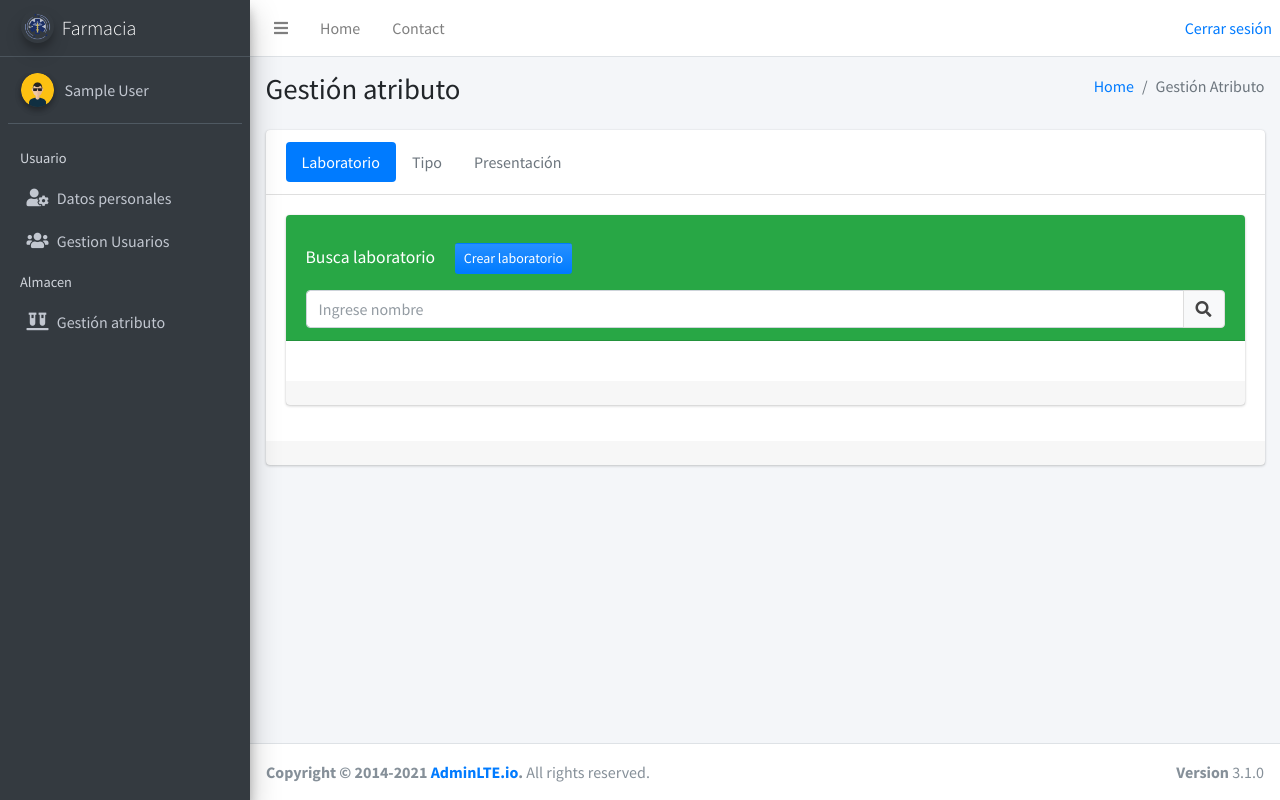
After one commit to JohanPineda20/farmacia, a PHP site: page /view/adm_atributo.php in a window 1280 px wide. The commit adds this page. Run offline with PHP 8.4, Linux system fonts and the light colour scheme; the visitor is signed in with stand-in values (Sample User, id 1); some libraries are stand-ins or nearby versions.

Commit message:
modulo atributos de producto

```diff
--- /dev/null
+++ b/view/adm_atributo.php
@@ -0,0 +1,224 @@
+<?php
+session_start();
+if($_SESSION['us_tipo']==1 || $_SESSION['us_tipo']==3 ){
+    include_once 'layouts/header.php';
+?>
+
+  <title>Farmacia | Atributos</title>
+
+<?php
+    include_once 'layouts/nav.php';
+?>
+<div class="modal fade" id="crearlaboratorio" tabindex="-1" aria-labelledby="exampleModalLabel" aria-hidden="true">
+        <div class="modal-dialog">
+            <div class="modal-content">
+                <div class="card card-success">
+                    <div class="card-header">
+                        <h3 class="card-title">Crear laboratorio</h3>
+                        <button class="close" data-dismiss="modal" aria-label="close">
+                            <span aria-hidden="true">&times;</span>
+                        </button>
+                    </div>
+                    <div class="card-body">
+                        <div class="alert alert-success text-center" id="add" style="display:none;">
+                            <span><i class="fas fa-check m-1"></i>Se agrego correctamente</span>
+                        </div>
+                        <div class="alert alert-danger text-center" id="noadd" style="display:none;">
+                            <span><i class="fas fa-times m-1"></i>El DNI ya existe</span>
+                        </div>
+                        <form id="form-crear-laboratorio">
+                            <div class="form-group">
+                                <label for="nombre-laboratorio">Nombre</label>
+                                <input id="nombre-laboratorio" type="text" class="form-control" placeholder="Ingrese Nombre" required>
+                            </div>
+                    </div>
+                    <div class="card-footer">
+                        <button type="submit" class="btn bg-gradient-primary float-right m-1">Crear</button>
+                        <button type="button" data-dismiss="modal" class="btn btn-outline-secondary float-right m-1">Cerrar</button>
+                        </form>
+                    </div>
+                </div>
+            </div>
+        </div>
+    </div>
+
+    <div class="modal fade" id="creartipo" tabindex="-1" aria-labelledby="exampleModalLabel" aria-hidden="true">
+        <div class="modal-dialog">
+            <div class="modal-content">
+                <div class="card card-success">
+                    <div class="card-header">
+                        <h3 class="card-title">Crear tipo</h3>
+                        <button class="close" data-dismiss="modal" aria-label="close">
+                            <span aria-hidden="true">&times;</span>
+                        </button>
+                    </div>
+                    <div class="card-body">
+                        <div class="alert alert-success text-center" id="add" style="display:none;">
+                            <span><i class="fas fa-check m-1"></i>Se agrego correctamente</span>
+                        </div>
+                        <div class="alert alert-danger text-center" id="noadd" style="display:none;">
+                            <span><i class="fas fa-times m-1"></i>El DNI ya existe</span>
+                        </div>
+                        <form id="form-crear-tipo">
+                            <div class="form-group">
+                                <label for="nombre-tipo">Nombre</label>
+                                <input id="nombre-tipo" type="text" class="form-control" placeholder="Ingrese Nombre" required>
+                            </div>
+                    </div>
+                    <div class="card-footer">
+                        <button type="submit" class="btn bg-gradient-primary float-right m-1">Crear</button>
+                        <button type="button" data-dismiss="modal" class="btn btn-outline-secondary float-right m-1">Cerrar</button>
+                        </form>
+                    </div>
+                </div>
+            </div>
+        </div>
+    </div>
+
+    <div class="modal fade" id="crearpresentacion" tabindex="-1" aria-labelledby="exampleModalLabel" aria-hidden="true">
+        <div class="modal-dialog">
+            <div class="modal-content">
+                <div class="card card-success">
+                    <div class="card-header">
+                        <h3 class="card-title">Crear presentación</h3>
+                        <button class="close" data-dismiss="modal" aria-label="close">
+                            <span aria-hidden="true">&times;</span>
+                        </button>
+                    </div>
+                    <div class="card-body">
+                        <div class="alert alert-success text-center" id="add" style="display:none;">
+                            <span><i class="fas fa-check m-1"></i>Se agrego correctamente</span>
+                        </div>
+                        <div class="alert alert-danger text-center" id="noadd" style="display:none;">
+                            <span><i class="fas fa-times m-1"></i>El DNI ya existe</span>
+                        </div>
+                        <form id="form-crear-presentacion">
+                            <div class="form-group">
+                                <label for="nombre-presentacion">Nombre</label>
+                                <input id="nombre-presentacion" type="text" class="form-control" placeholder="Ingrese Nombre" required>
+                            </div>
+                    </div>
+                    <div class="card-footer">
+                        <button type="submit" class="btn bg-gradient-primary float-right m-1">Crear</button>
+                        <button type="button" data-dismiss="modal" class="btn btn-outline-secondary float-right m-1">Cerrar</button>
+                        </form>
+                    </div>
+                </div>
+            </div>
+        </div>
+    </div>
+
+  <!-- Content Wrapper. Contains page content -->
+  <div class="content-wrapper">
+    <!-- Content Header (Page header) -->
+    <section class="content-header">
+      <div class="container-fluid">
+        <div class="row mb-2">
+          <div class="col-sm-6">
+            <h1>Gestión atributo</h1>
+          </div>
+          <div class="col-sm-6">
+            <ol class="breadcrumb float-sm-right">
+              <li class="breadcrumb-item"><a href="#">Home</a></li>
+              <li class="breadcrumb-item active">Gestión Atributo</li>
+            </ol>
+          </div>
+        </div>
+      </div><!-- /.container-fluid -->
+    </section>
+
+    <!-- Main content -->
+    <section class="content">
+        <div class="container-fluid">
+            <div class="row">
+                <div class="col-md-12">
+                    <div class="card">
+                        <div class="card-header">
+                            <ul class="nav nav-pills">
+                                <li class="nav-item">
+                                    <a href="#laboratorio" class="nav-link active" data-toggle="tab">Laboratorio</a>
+                                </li>
+                                <li class="nav-item">
+                                    <a href="#tipo" class="nav-link" data-toggle="tab">Tipo</a>
+                                </li>
+                                <li class="nav-item">
+                                    <a href="#presentacion" class="nav-link" data-toggle="tab">Presentación</a>
+                                </li>
+                            </ul>
+                        </div>
+                        <div class="card-body">
+                            <div class="tab-content">
+                                <div class="tab-pane active" id="laboratorio">
+                                    <div class="card card-success">
+                                        <div class="card-header">
+                                            <div class="card-title">Busca laboratorio
+                                                <button type="button" data-toggle="modal" data-target="#crearlaboratorio" class="btn bg-gradient-primary btn-sm m-3">Crear laboratorio</button>
+                                            </div>
+                                            <div class="input-group">
+                                                <input id="buscar-laboratorio" type="text" class="form-control float-left" placeholder="Ingrese nombre">
+                                                <div class="input-group-append">
+                                                    <button class="btn btn-default"><i class="fas fa-search"></i></button>
+                                                </div>
+                                            </div>
+                                        </div>
+                                        <div class="card-body"></div>
+                                        <div class="card-footer"></div>
+                                    </div>
+                                </div>
+                                <div class="tab-pane" id="tipo">
+                                    <div class="card card-success">
+                                        <div class="card-header">
+                                            <div class="card-title">Busca tipo
+                                            <button type="button" data-toggle="modal" data-target="#creartipo" class="btn bg-gradient-primary btn-sm m-3">Crear tipo</button>
+                                            </div>
+                                            <div class="input-group">
+                                                <input id="buscar-tipo" type="text" class="form-control float-left" placeholder="Ingrese nombre">
+                                                <div class="input-group-append">
+                                                    <button class="btn btn-default"><i class="fas fa-search"></i></button>
+                                                </div>
+                                            </div>
+                                        </div>
+                                        <div class="card-body"></div>
+                                        <div class="card-footer"></div>
+                                    </div>
+                                </div>
+                                <div class="tab-pane" id="presentacion">
+                                    <div class="card card-success">
+                                        <div class="card-header">
+                                            <div class="card-title">Busca presentación
+                                            <button type="button" data-toggle="modal" data-target="#crearpresentacion" class="btn bg-gradient-primary btn-sm m-3">Crear presentación</button>
+                                            </div>
+                                            <div class="input-group">
+                                                <input id="buscar-presentacion" type="text" class="form-control float-left" placeholder="Ingrese nombre">
+                                                <div class="input-group-append">
+                                                    <button class="btn btn-default"><i class="fas fa-search"></i></button>
+                                                </div>
+                                            </div>
+                                        </div>
+                                        <div class="card-body"></div>
+                                        <div class="card-footer"></div>
+                                    </div>
+                                </div>
+                        </div>
+
+
+                        </div>
+                        <div class="card-footer">
+
+                        </div>
+                    </div>
+                </div>
+            </div>
+        </div>
+    </section>
+    <!-- /.content -->
+  </div>
+  <!-- /.content-wrapper -->
+
+<?php
+include_once 'layouts/footer.php';
+}
+else{
+    header('Location: ../index.php');
+}
+?>
--- a/view/adm_usuario.php
+++ b/view/adm_usuario.php
@@ -67,10 +67,10 @@ if ($_SESSION['us_tipo'] == 1 || $_SESSION['us_tipo'] == 3) {
                     </div>
                     <div class="card-body">
                         <div class="alert alert-success text-center" id="add" style="display:none;">
-                            <span><i class="fas fa-check m-1"></i>Se agrego correctamente</span>
+                            <span><i class="fas fa-check m-1"></i>Usuario agregado correctamente</span>
                         </div>
                         <div class="alert alert-danger text-center" id="noadd" style="display:none;">
-                            <span><i class="fas fa-times m-1"></i>El DNI ya existe</span>
+                            <span><i class="fas fa-times m-1"></i>El usuario ya existe</span>
                         </div>
 
 
@@ -110,6 +110,7 @@ if ($_SESSION['us_tipo'] == 1 || $_SESSION['us_tipo'] == 3) {
             </div>
         </div>
     </div>
+
     <!-- Content Wrapper. Contains page content -->
     <div class="content-wrapper">
         <!-- Content Header (Page header) -->
--- a/view/layouts/nav.php
+++ b/view/layouts/nav.php
@@ -67,6 +67,8 @@
                 Datos personales
               </p>
             </a>
+          </li>
+          <li class="nav-item">
             <a href="adm_usuario.php" class="nav-link">
               <i class="nav-icon fas fa-users"></i>
               <p>
@@ -74,12 +76,13 @@
               </p>
             </a>
           </li>
-          <li class="nav-header">EXAMPLES</li>
+
+          <li class="nav-header">Almacen</li>
           <li class="nav-item">
-            <a href="../gallery.html" class="nav-link">
-              <i class="nav-icon far fa-image"></i>
+            <a href="adm_atributo.php" class="nav-link">
+              <i class="nav-icon fas fa-vials"></i>
               <p>
-                Gallery
+                Gestión atributo
               </p>
             </a>
           </li>
```
